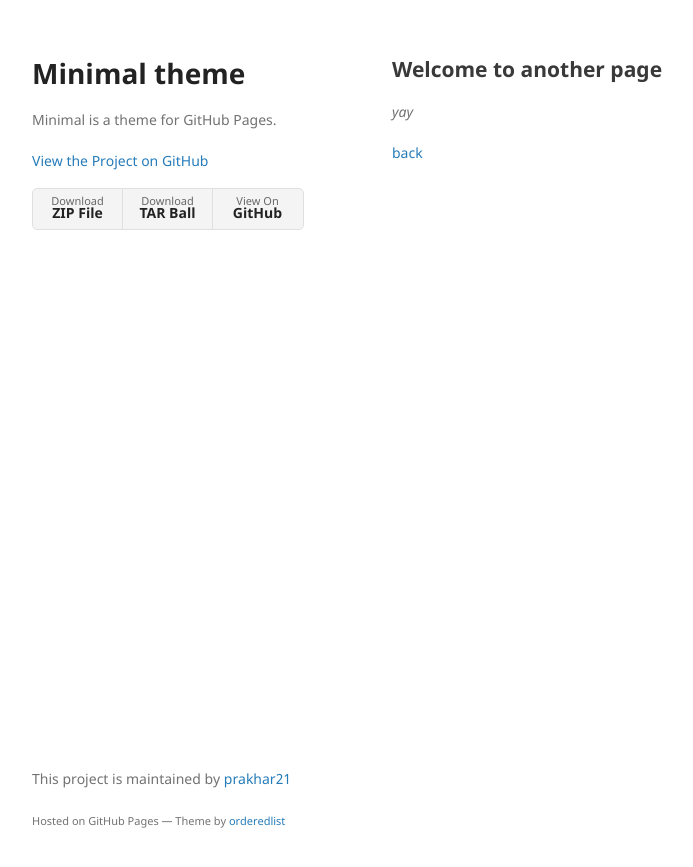
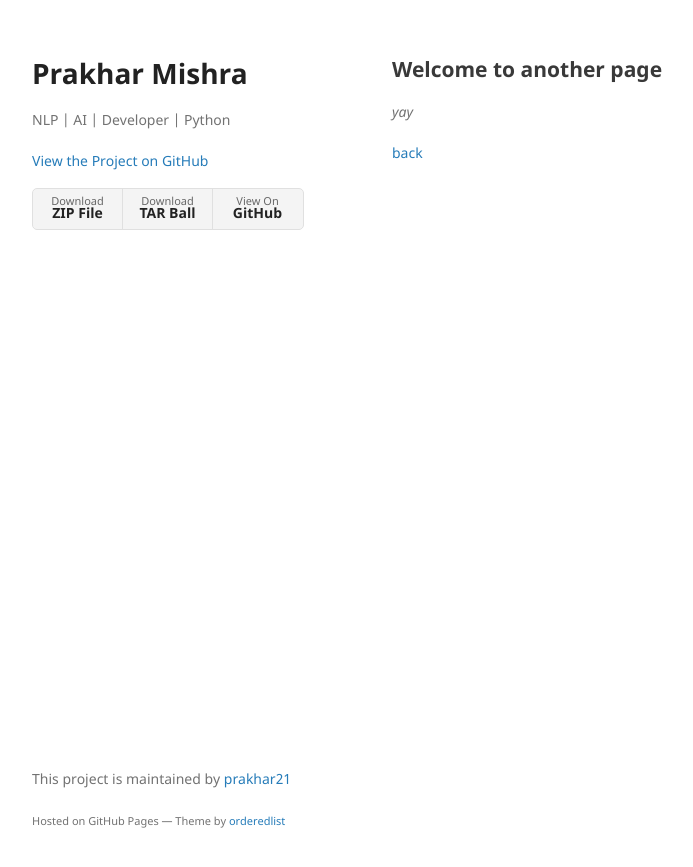
Before and after one commit to prakhar21/profile, a Jekyll site: the page built from another-page.md, in a window 1280 px wide. Shown: the top 867 px of the page, without its empty margins (178-871 px from the left). Built offline with Jekyll 4.4.1, drawn with Linux system fonts in a browser that asks for light colours; our own code applies the rules of GitHub Pages for plain Markdown files.

```diff
--- a/_config.yml
+++ b/_config.yml
@@ -1,5 +1,5 @@
-title: Minimal theme
-description: Minimal is a theme for GitHub Pages.
+title: Prakhar Mishra
+description: NLP | AI | Developer | Python
 show_downloads: true
 google_analytics:
 theme:
```
